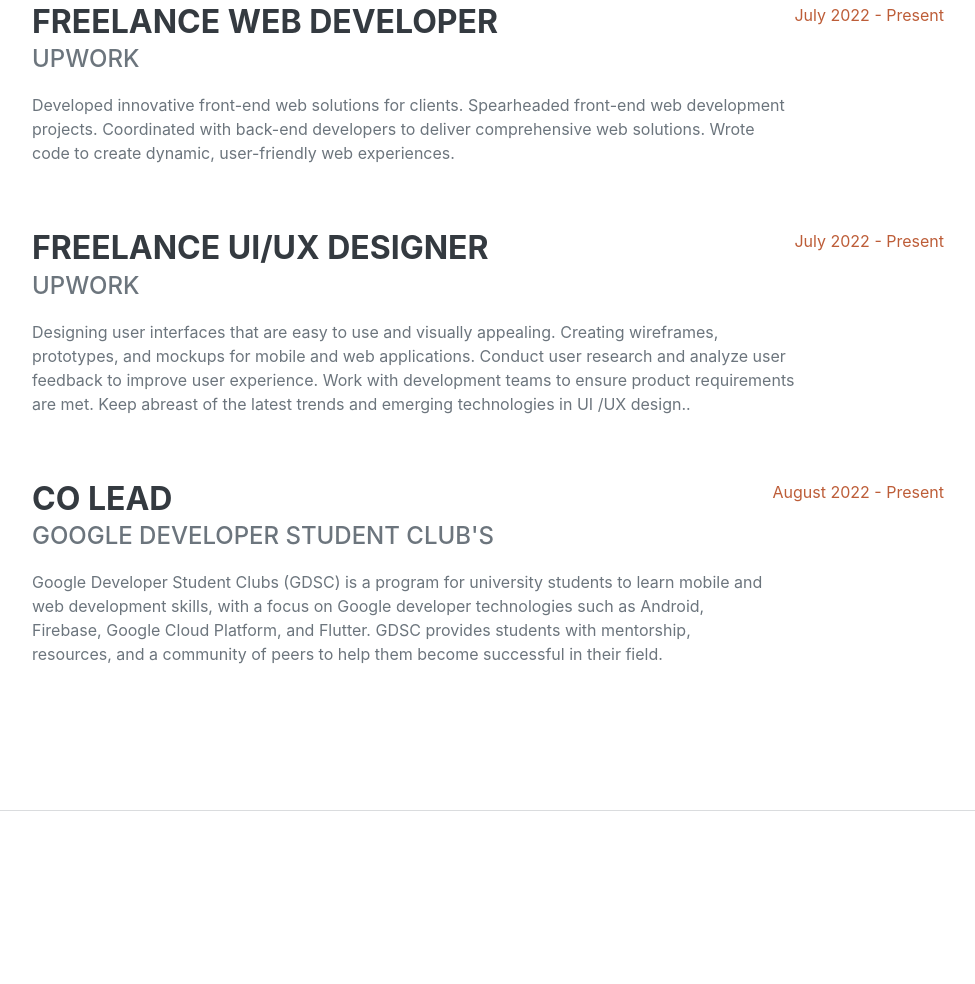
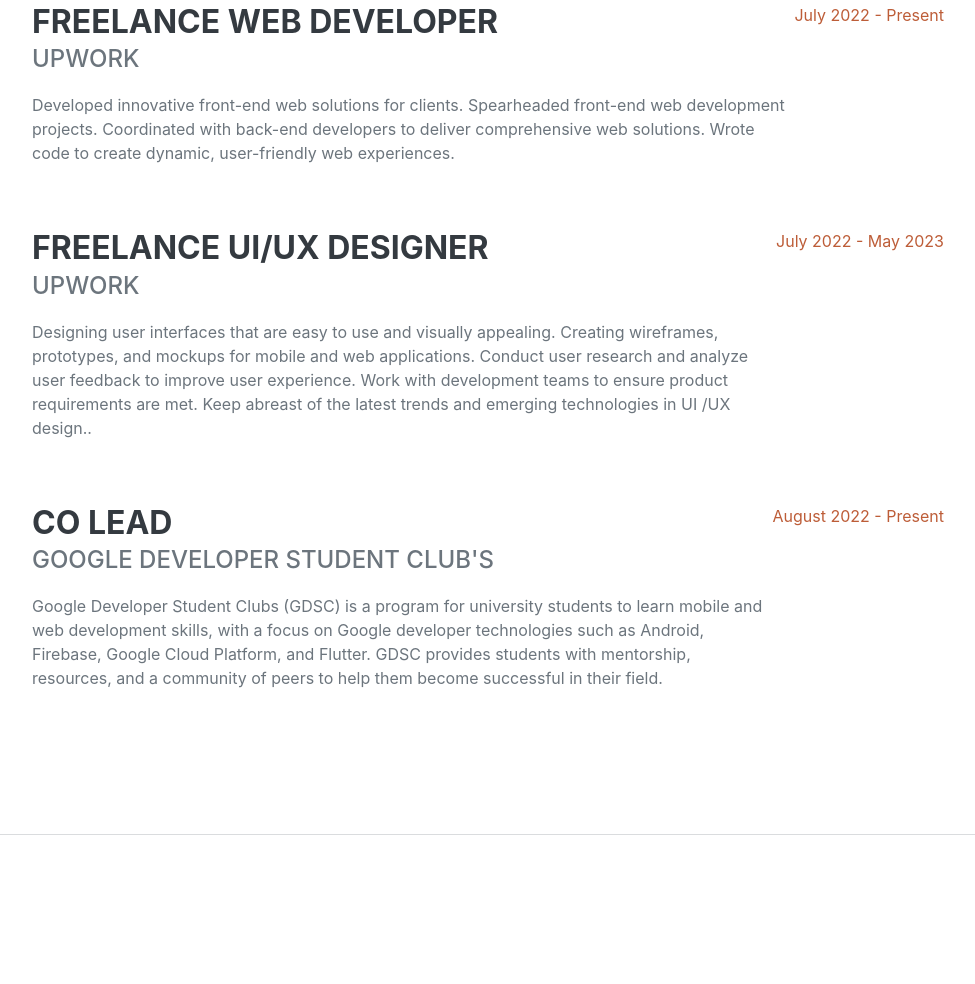
Before and after one commit to MuhammadShakir-dev/MuhammadShakir-dev.github.io, a plain HTML site: page index.html in a window 1280 px wide. Shown: the part 1446-2430 px from the top of the page, without its empty margins (288-1263 px from the left). Drawn offline with nearby package versions, Linux system fonts and the light colour scheme; a web font is replaced by a local one.

Commit message:
updated some old details

```diff
--- a/index.html
+++ b/index.html
@@ -104,7 +104,7 @@
                                 Work with development teams to ensure product requirements are met.
                                 Keep abreast of the latest trends and emerging technologies in UI /UX design..</p>
                         </div>
-                        <div class="flex-shrink-0"><span class="text-primary">July 2022 - Present</span></div>
+                        <div class="flex-shrink-0"><span class="text-primary">July 2022 - May 2023</span></div>
                     </div>
                     <div class="d-flex flex-column flex-md-row justify-content-between mb-5">
                         <div class="flex-grow-1">
```
